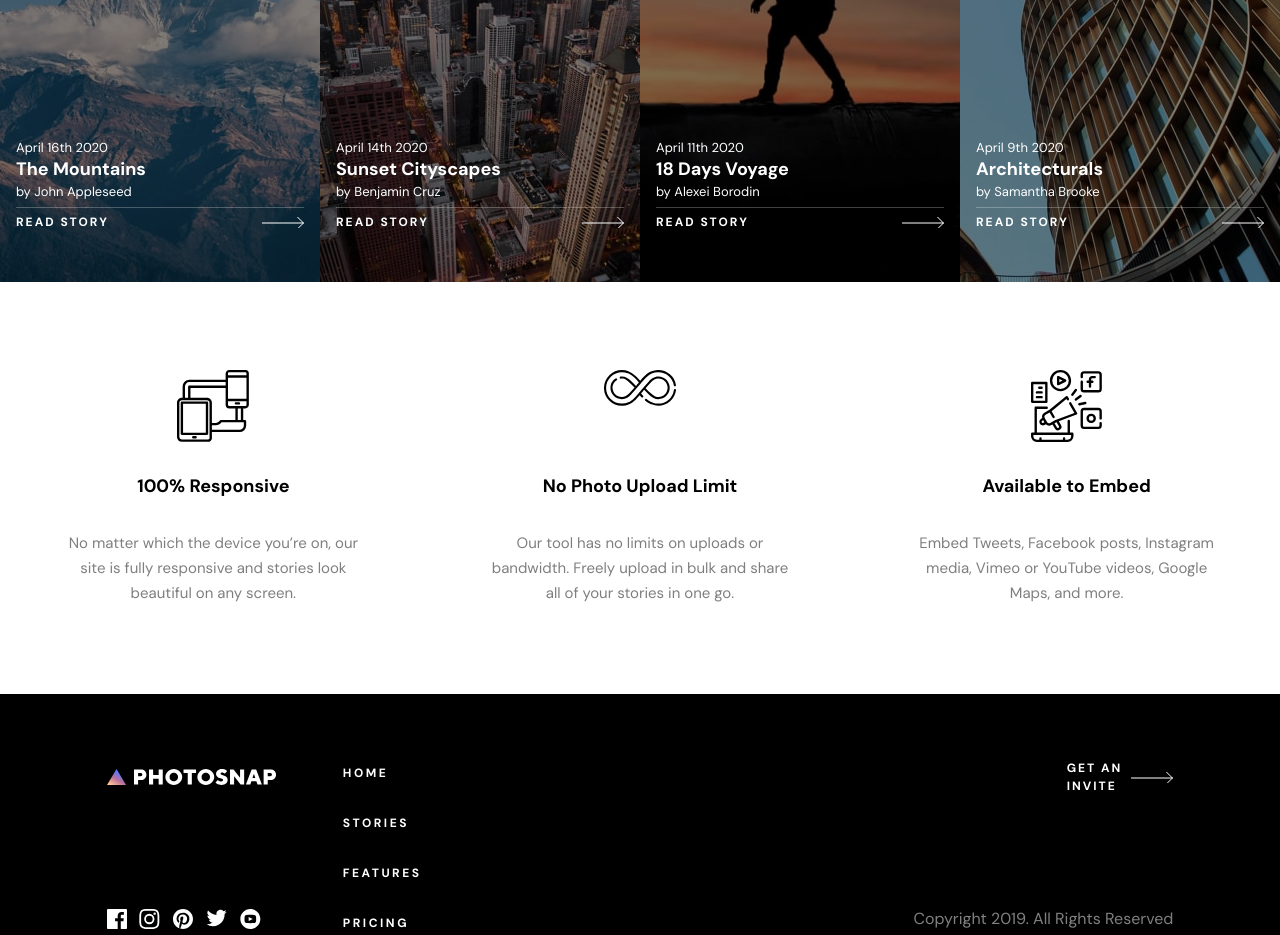
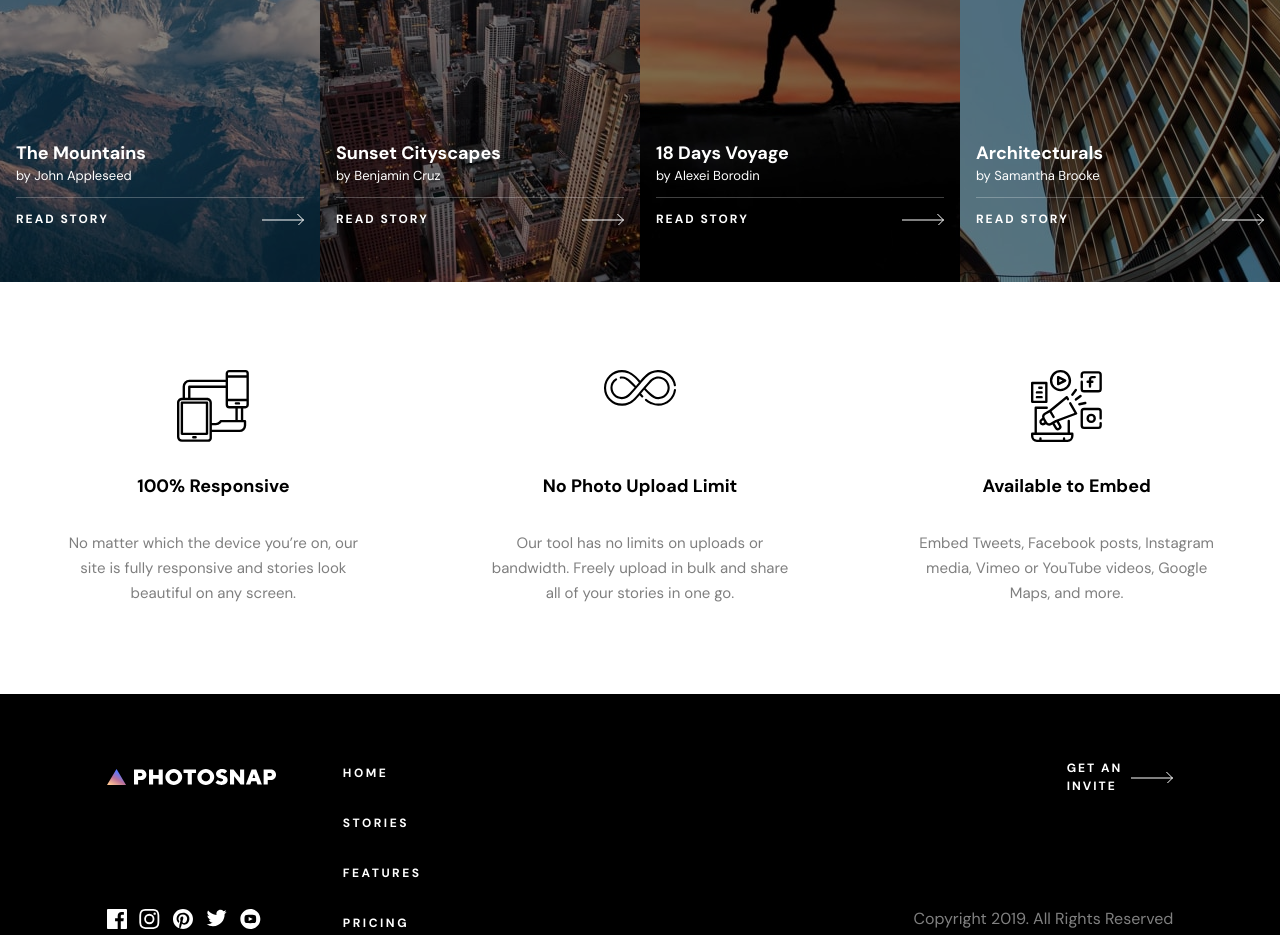
Before and after one commit to reactaleks/photosnap-nextjs, a Next.js app: page / in a window 1280 px wide. Shown: the part 2240-3175 px from the top of the page. Built offline with nearby package versions, Linux system fonts and the light colour scheme.

Commit message:
image story component. added expanded prop. if expanded show date posted.

```diff
--- a/app/page.js
+++ b/app/page.js
@@ -36,7 +36,7 @@ export default function Home() {
   return (
     <main className="min-h-screen">
       <Story storyData={storyData}/>
-      <ImageStory numberToDisplay={4}/>
+      <ImageStory numberToDisplay={4} expanded={false}/>
       <FeatureSection featuresToShow={3}/>
     </main>
   );
--- a/app/stories/page.jsx
+++ b/app/stories/page.jsx
@@ -15,7 +15,7 @@ export default function Home() {
   return (
     <main className="min-h-screen">
         <Story storyData={storyData} expanded={true} storyPage={true}/>
-        <ImageStory numberToDisplay={16}/>
+        <ImageStory numberToDisplay={16} expanded={true}/>
     </main>
   );
 }
--- a/components/image_story_component/ImageStoryComponent.jsx
+++ b/components/image_story_component/ImageStoryComponent.jsx
@@ -1,6 +1,6 @@
 import LinkMore from "../shared_ui_components/Link_MoreComponent";
 import Image from "next/image";
-export default function ImageStory({numberToDisplay}) {
+export default function ImageStory({numberToDisplay, expanded}) {
   const storyData = [
     {
       link: "/assets/stories/desktop/mountains.jpg",
@@ -224,7 +224,7 @@ export default function ImageStory({numberToDisplay}) {
         />
         <div className="absolute bottom-12 text-white w-[310px] h-[99px] md:w-[90%] flex flex-col justify-around">
           <div className="flex flex-col">
-            <div className="text-[13px]">{convertDateFormat(item.datePublished)}</div>
+            <div className={`text-[13px] ${expanded ? 'block' : 'hidden'}`}>{convertDateFormat(item.datePublished)}</div>
             <div className="text-[18px] leading-[25px] font-bold">
               {item.title}
             </div>
```
